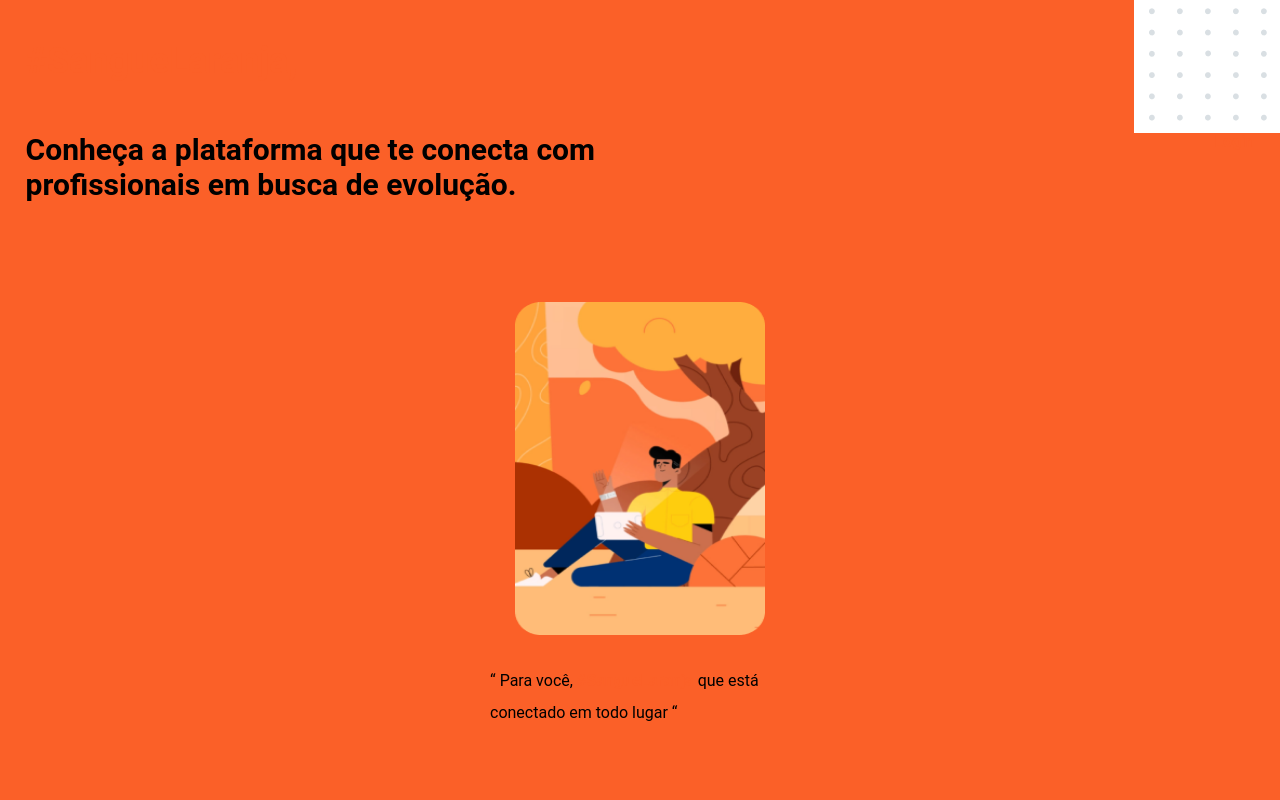
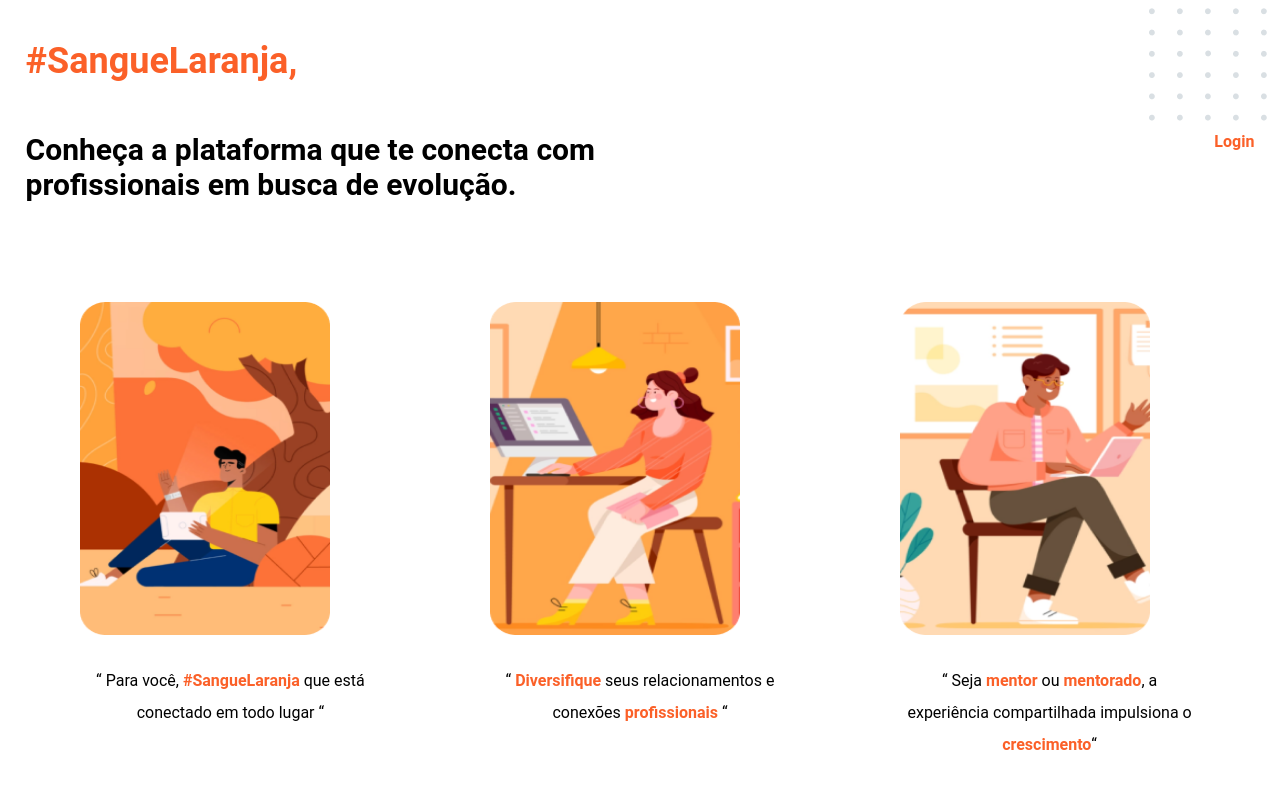
Before and after one commit to devmichaelviana/ShareOrangePlus, a React (Create React App) app: page / in a window 1280 px wide. Shown: the top 800 px of the page. Built offline with nearby package versions, Linux system fonts and the light colour scheme.

Commit message:
Versão final do front-end

```diff
--- a/src/pages/Cadastro/index.js
+++ b/src/pages/Cadastro/index.js
@@ -99,7 +99,7 @@ const cadastro = () => {
                 onChange={formik.handleChange}
                 onBlur={formik.handleBlur}
                 value={formik.values.nome}
-                placeholder="Nome"
+                placeholder="Digite seu nome..."
               />
               {formik.touched.nome && formik.errors.nome ? (
                 <span className="alerta">{formik.errors.nome}</span>
@@ -117,7 +117,7 @@ const cadastro = () => {
                 onChange={formik.handleChange}
                 onBlur={formik.handleBlur}
                 value={formik.values.email}
-                placeholder="@email"
+                placeholder="Digite seu email..."
               />
               {formik.touched.email && formik.errors.email ? (
                 <span className="alerta">{formik.errors.email}</span>
@@ -127,7 +127,7 @@ const cadastro = () => {
             <div className="input">
               <div className="inputSenha">
                 <label className="tituloInput" htmlFor="">
-                  Digete Sua Senha:
+                  Senha
                 </label>
                 <div className="mostrarSenha">
                   <input
@@ -138,7 +138,7 @@ const cadastro = () => {
                     onChange={formik.handleChange}
                     onBlur={formik.handleBlur}
                     value={formik.values.senha}
-                    placeholder="Senha"
+                    placeholder="Digite sua senha..."
                     className="senha"
                   ></input>
                   <CgEye className="olho" onClick={mostrarSenha} />
--- a/src/pages/Cadastro/style.css
+++ b/src/pages/Cadastro/style.css
@@ -1,18 +1,14 @@
-
 .main-cadastro{
-
   display: flex;
   width: 100%;
   flex-grow: 1;
   justify-content: center;
   align-items: center;
-  background:url(../../assets/fundoTela.jpg);
+  background-image:url('../../assets/fundoTela.jpg');
   background-size: cover;
   background-repeat: no-repeat;
   background-position: center;
 }
-
-
 
 .container{
   display: flex;
@@ -32,7 +28,6 @@
   border: 1px solid rgba(0, 0, 0, 0.15);
   box-sizing: border-box;
   box-shadow: 0px 4px 4px rgba(0, 0, 0, 0.25);
-  border-radius: 15px;
 }
 
 .title{
@@ -61,20 +56,18 @@ margin: 54px 0px 14px 0px;
   display: flex;
   gap: 5px;
   flex-direction: column;
+ }
 
-}
 .status{
   color: #FE5517;
 }
 
-form {
+form{
   display: flex;
   gap: 9px;
   flex-direction: column;
   align-items: center;
 }
-
-
 
 .esqueceSenha{
   font-family: 'Inter';
@@ -99,10 +92,9 @@ align-items: center;
   font-size: 15px !important;
   line-height: 30px;
   margin-left: 20px;
-
 }
 
-input {
+input{
   width: 319px;
   height: 50px;
   background: #FFFFFF;
@@ -110,7 +102,7 @@ input {
   border-radius: 30px;
 }
 
-.buttonCadastro {
+.buttonCadastro{
   width: 187px;
   height: 45px;
   margin-top: 50px;
@@ -132,6 +124,7 @@ input {
   color: #ff0000;
   font-size: 14px;
 }
+
 .rodape{
   width: 100%;
   display: flex;
@@ -160,7 +153,6 @@ line-height: 24px;
   margin-right:0px
 }
 
-
 .select{
   width: 319px;
   height: 50px;
@@ -182,7 +174,7 @@ line-height: 24px;
   text-align: center;
 }
 
-.olho {
+.olho{
   cursor: pointer;
   width: 35px;
   left: 280px;
@@ -191,6 +183,7 @@ line-height: 24px;
   font-size: 18px;
   position: absolute;
 }
+
 .mostrarSenha{
   display: flex;
 }
@@ -199,6 +192,7 @@ line-height: 24px;
   left: 365px;
   position: sticky;
 }
+
 .areaMentor{
   display: none;
 }
@@ -233,7 +227,8 @@ input[type=checkbox]{
 .input-area-mentor{
   margin-top: 15px;
 }
-.Toggle {
+
+.Toggle{
 	cursor: pointer;
 	text-indent: -9999px;
 	width: 52px;
@@ -246,7 +241,7 @@ input[type=checkbox]{
   top: -4px;
 }
 
-.Toggle:after {
+.Toggle:after{
 	content: '';
 	position: absolute;
 	top: 3px;
@@ -258,7 +253,7 @@ input[type=checkbox]{
 	transition: 0.3s;
 }
 
-input:checked + .Toggle {
+input:checked + .Toggle{
 	background: #FE662E !important;
 }
 
@@ -270,7 +265,8 @@ input:checked + label:after {
 label:active:after {
 	width: 45px;
 }
-@media (max-width: 600px) {
+
+@media (max-width: 600px){
   .inputSenha{
     left: 0;
   }
@@ -280,6 +276,7 @@ label:active:after {
   .main-cadastro{
     background: #fff;
   }
+
   .wrapperCadastro{
     border: none;
     box-shadow: none;
--- a/src/pages/Home/home.css
+++ b/src/pages/Home/home.css
@@ -1,3 +1,7 @@
+.tudo{
+  background-color: #fff;
+}
+
 .centralizar{
   width: 100%;
   max-width: 1440px;
@@ -33,16 +37,14 @@
 }
 
 .apresentacao{
-  margin-top: 150px;
   display: flex;
+  flex-direction: row;
   justify-content: space-around;
 }
 
 .img__texto{
-  display: flex;
-  flex-direction: column;
-  align-items: center;
-  width: 300px;
+  display: column;
+  text-align: center;
   margin-top: 100px;
 }
 
@@ -114,10 +116,12 @@ footer{
   .apresentacao{
     flex-direction: column;
     align-items: center;
+    width: 100%;
   }
 
   .img__texto{
     flex-direction: column;
+    justify-content: center;
     width: 500px;
   }
 
--- a/src/pages/Home/index.js
+++ b/src/pages/Home/index.js
@@ -10,6 +10,7 @@ import LogoFCamara from '../../assets/logoFcamara.png';
 function PageHome() {
   return (
     <>
+      <div className="tudo">
         <div className="centralizar">
           <header>
             <div className="sangue__laranja">
@@ -33,15 +34,12 @@ function PageHome() {
             <div className="img__texto">
               <img className="img1" src={Tela1} alt="imagem1" />
               <p>
-              “ Para você, <strong className="strong1">#SangueLaranja</strong>{' '}
-              que está conectado em todo lugar “
+                “ Para você, <strong className="strong1">#SangueLaranja</strong>{' '} que está conectado em todo lugar “
               </p>
             </div>
             <div className="img__texto">
               <img className="img2" src={Tela2} alt="imagem2" />
-            <p>
-              “ <strong className="strong1">Diversifique</strong> seus
-              relacionamentos e conexões{' '}
+              <p>“ <strong className="strong1">Diversifique</strong> seus relacionamentos e conexões{' '}
                 <strong className="strong1">profissionais</strong> “
               </p>
             </div>
@@ -78,6 +76,7 @@ function PageHome() {
             <img className="logo" src={LogoFCamara} alt="Logo FCamara" />
           </footer>
         </div>
+      </div>
     </>
   );
 }
--- a/src/pages/Logint/index.js
+++ b/src/pages/Logint/index.js
@@ -1,6 +1,7 @@
 import React, {useState} from "react";
 import "./style.css";
 import { useFormik } from "formik";
+import { Link } from "react-router-dom";
 import * as yup from "yup";
 import { useNavigate } from "react-router-dom";
 import  LogoFCamara  from "../../assets/logoFcamara.png";
@@ -86,7 +87,7 @@ const Login = () =>{
               ) : null }
             </div>
             <div className="buttons">
-              <button type="submit"   className="buttonLogin">Entrar</button>
+              <button type="submit" className="buttonLogin">Entrar</button>
               <p className="esqueceSenha">Esqueceu sua senha??</p>
             </div>
           </form>
@@ -101,4 +102,4 @@ const Login = () =>{
   )
 }
 
-export default Login
+export default Login;
--- a/src/pages/tela1/index.js
+++ b/src/pages/tela1/index.js
@@ -108,7 +108,7 @@ return(
       <main className="centralizar__conteudo">
         <section className="principal">
           <div className="parte-mentorado">
-          <div className="apresentacao">
+          <div className="apresentacao__perfil">
             <h2>Encontre seu próximo mentor</h2>
             <p>Hoje é um dia perfeito para o seu crescimento profissional</p>
           </div>
@@ -130,7 +130,7 @@ return(
         </div>
           </div>
           <div className="parte-mentor">
-          <div className="apresentacao">
+          <div className="apresentacao__perfil">
             <h2>Compartilhe seu conhecimento</h2>
             <p>Ajude outros profissionais a crescerem em suas carreiras</p>
           </div>
--- a/src/pages/tela1/principal.css
+++ b/src/pages/tela1/principal.css
@@ -98,7 +98,7 @@
     align-items: center;
 }
 
-.apresentacao{
+.apresentacao__perfil{
     margin: 0 auto;
     display: flex;
     flex-direction: column;
@@ -161,7 +161,7 @@
 
 footer{
     height: 40px;
-    background-color: #fb6028;
+    background-color: #fff;
 }
 
 .centralizar__footer{
--- a/src/routes/routes.js
+++ b/src/routes/routes.js
@@ -3,8 +3,7 @@ import { Routes, Route } from 'react-router-dom';
 import Home from '../pages/Home';
 import PageLogin from '../pages/Logint';
 import PageCadastro from '../pages/Cadastro';
-import ModalExemplos from '../pages/ModalExemplos';
-import Tela from '../pages/tela1/index'
+import Tela from '../pages/tela1/index.js';
 
 function routes() {
   return (
@@ -12,7 +11,6 @@ function routes() {
       <Route path="/" element={<Home />} />
       <Route path="/login" element={<PageLogin />} />
       <Route path="/cadastro" element={<PageCadastro />} />
-      {/* <Route path="/modal" element={<ModalExemplos />} /> */}
       <Route path="/perfil" element={<Tela />} />
     </Routes>
   );
```
Also changed, not shown: src/pages/Logint/style.css (+5 -7 lines), 1 other file (tests, documents, lock files or other folders). Lines whose indentation alone changed are shown as unchanged.
